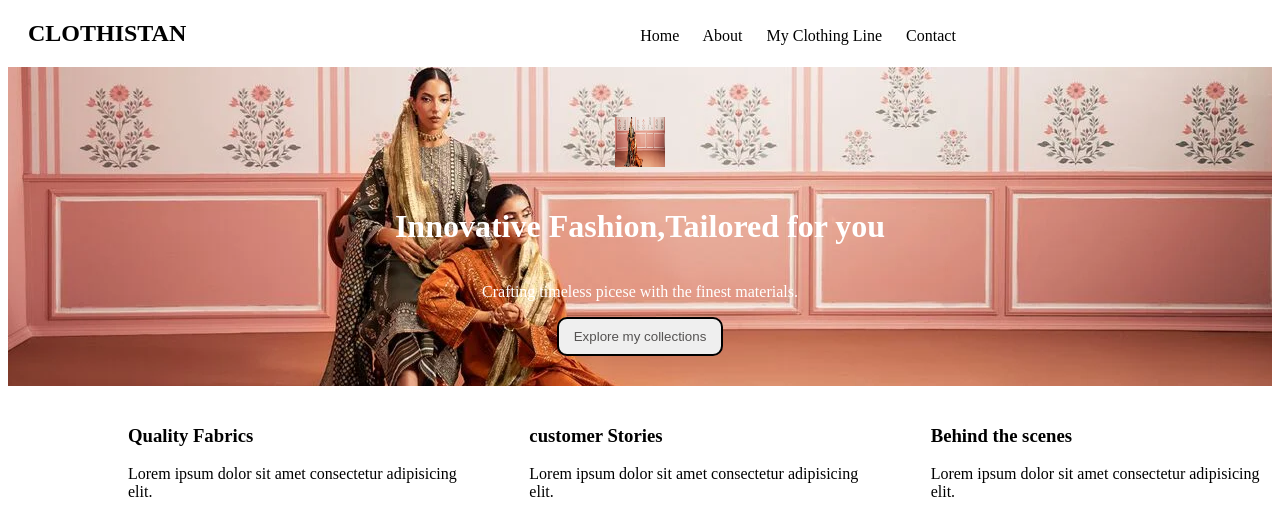
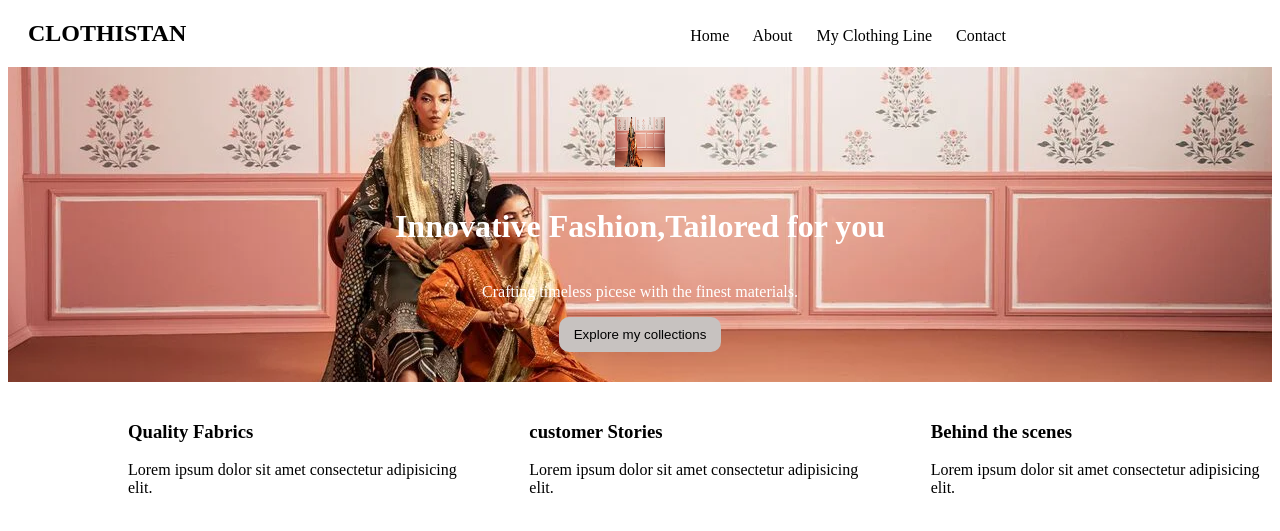
Before and after one commit to kainatstephen123/Landing-Page-project, a plain HTML site: page index.html in a window 1280 px wide. In both pictures the pointer is over the button "Explore my collections". Shown: the top 531 px of the page. Drawn offline with Linux system fonts and the light colour scheme.

Commit message:
Update style.css

```diff
--- a/style.css
+++ b/style.css
@@ -10,7 +10,7 @@ body {
 }
 #brand{
     display: inline;
-    padding-right: 450px;
+    padding-right: 500px;
 }
 
 #navbar,
@@ -39,11 +39,11 @@ a:hover{
     cursor: pointer;
     padding: 10px 15px;
     border-radius: 10px;
-    border: 2px solid black;
+    border-style: none;
 }
 #btn1:hover{
 
-    color: rgb(85, 83, 82);
+    background-color: rgb(199, 194, 192);
 }
 
 #bodypara2 {
@@ -100,8 +100,9 @@ a:hover{
     cursor: pointer;
     border-radius: 10px;
     border-style: none;
-
-
+}
+#btn2:hover{
+    background-color: rgb(199, 194, 192);
 }
 
 #contact2 {
```
